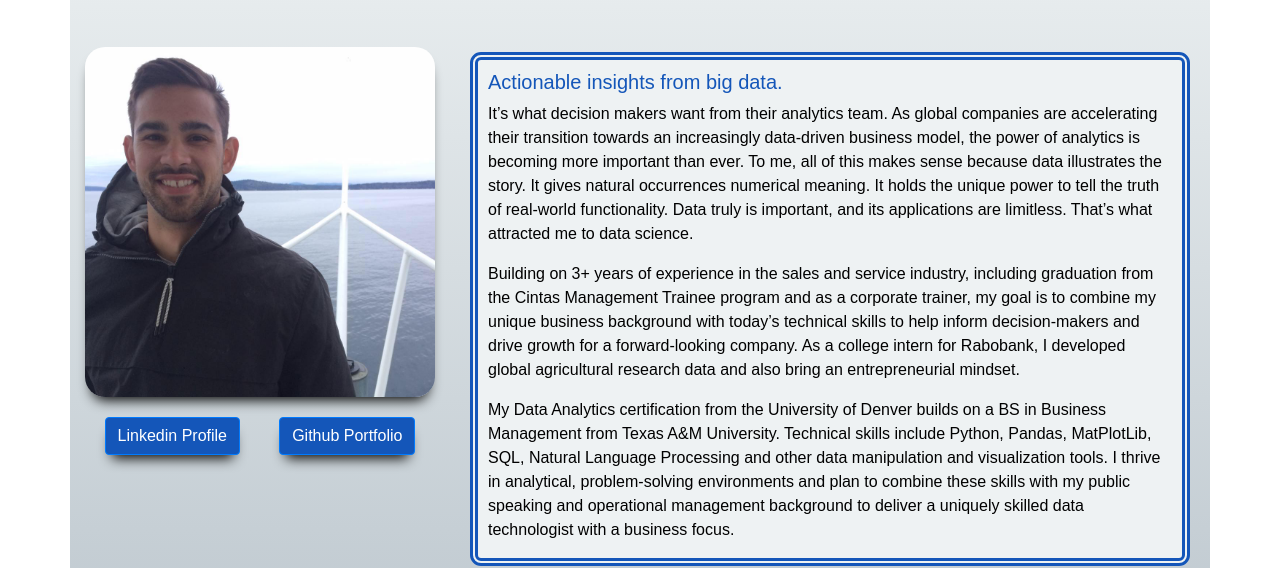
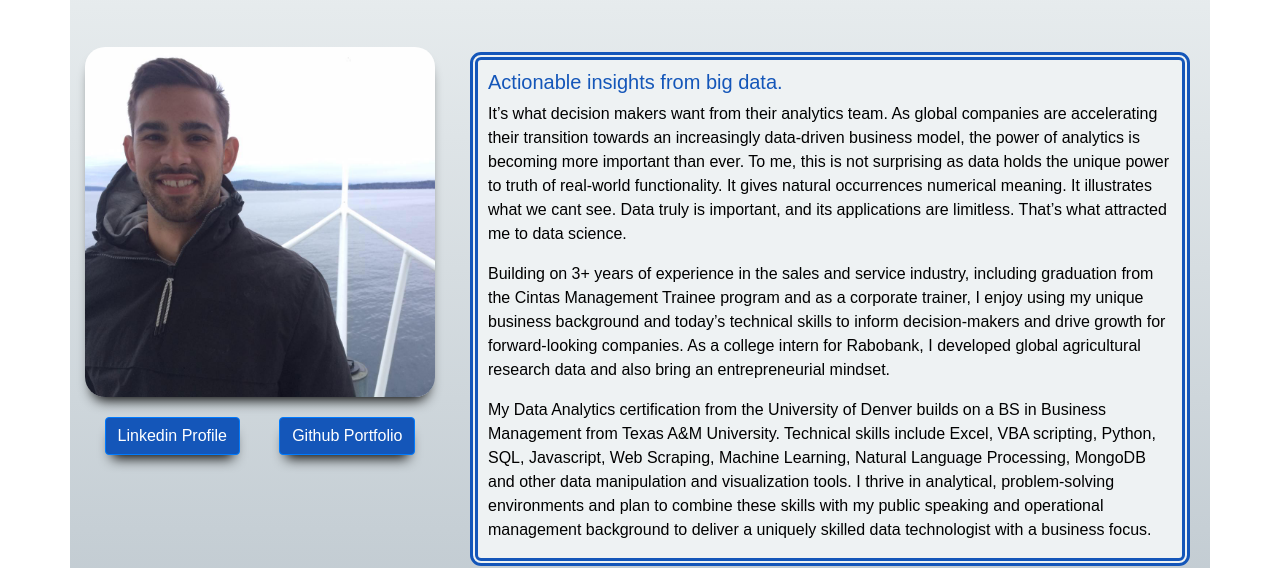
Before and after one commit to loganbonsignore/loganbonsignore.github.io, a plain HTML site: page index.html in a window 1280 px wide. Shown: the part 124-692 px from the top of the page. Drawn offline with nearby package versions, Linux system fonts and the light colour scheme.

Commit message:
update intro

```diff
--- a/index.html
+++ b/index.html
@@ -32,9 +32,9 @@
             <div class="col-sm-12 col-md-8">
                 <div id="bio-text">
                     <h4 id="bio-header-line">Actionable insights from big data.</h4>
-                    <p>It’s what decision makers want from their analytics team. As global companies are accelerating their transition towards an increasingly data-driven business model, the power of analytics is becoming more important than ever. To me, all of this makes sense because data illustrates the story. It gives natural occurrences numerical meaning. It holds the unique power to tell the truth of real-world functionality. Data truly is important, and its applications are limitless. That’s what attracted me to data science.</p>
-                    <p>Building on 3+ years of experience in the sales and service industry, including graduation from the Cintas Management Trainee program and as a corporate trainer, my goal is to combine my unique business background with today’s technical skills to help inform decision-makers and drive growth for a forward-looking company. As a college intern for Rabobank, I developed global agricultural research data and also bring an entrepreneurial mindset.</p>
-                    <p>My Data Analytics certification from the University of Denver builds on a BS in Business Management from Texas A&M University. Technical skills include Python, Pandas, MatPlotLib, SQL, Natural Language Processing and other data manipulation and visualization tools. I thrive in analytical, problem-solving environments and plan to combine these skills with my public speaking and operational management background to deliver a uniquely skilled data technologist with a business focus.</p>
+                    <p>It’s what decision makers want from their analytics team. As global companies are accelerating their transition towards an increasingly data-driven business model, the power of analytics is becoming more important than ever. To me, this is not surprising as data holds the unique power to truth of real-world functionality. It gives natural occurrences numerical meaning. It illustrates what we cant see. Data truly is important, and its applications are limitless. That’s what attracted me to data science.</p>
+                    <p>Building on 3+ years of experience in the sales and service industry, including graduation from the Cintas Management Trainee program and as a corporate trainer, I enjoy using my unique business background and today’s technical skills to inform decision-makers and drive growth for forward-looking companies. As a college intern for Rabobank, I developed global agricultural research data and also bring an entrepreneurial mindset.</p>
+                    <p>My Data Analytics certification from the University of Denver builds on a BS in Business Management from Texas A&M University. Technical skills include Excel, VBA scripting, Python, SQL, Javascript, Web Scraping, Machine Learning, Natural Language Processing, MongoDB and other data manipulation and visualization tools. I thrive in analytical, problem-solving environments and plan to combine these skills with my public speaking and operational management background to deliver a uniquely skilled data technologist with a business focus.</p>
                 </div>
             </div>
         </div>
```
